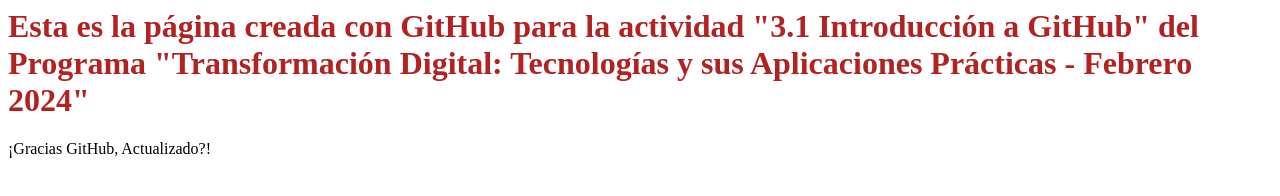
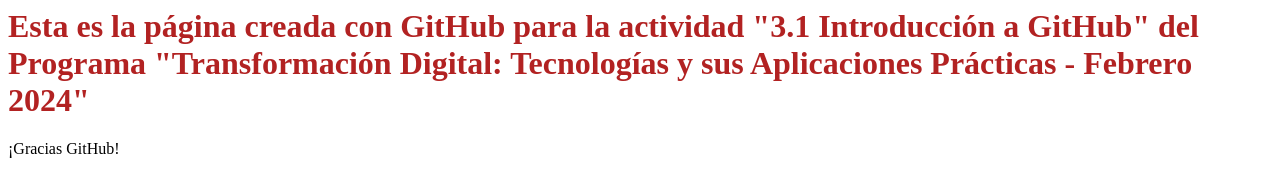
Before and after one commit to LorenaAcostaRocha/Introduccion-a-GitHub, a plain HTML site: page index.html in a window 1280 px wide. Drawn offline with Linux system fonts and the light colour scheme.

Commit message:
Update index.html

```diff
--- a/index.html
+++ b/index.html
@@ -8,6 +8,6 @@
     </head>
     <body>
         <h1> Esta es la página creada con GitHub para la actividad "3.1 Introducción a GitHub" del Programa "Transformación Digital: Tecnologías y sus Aplicaciones Prácticas - Febrero 2024"</h1>
-        <p>¡Gracias GitHub, Actualizado?!</p>
+        <p>¡Gracias GitHub!</p>
     </body>
 </html>
```
